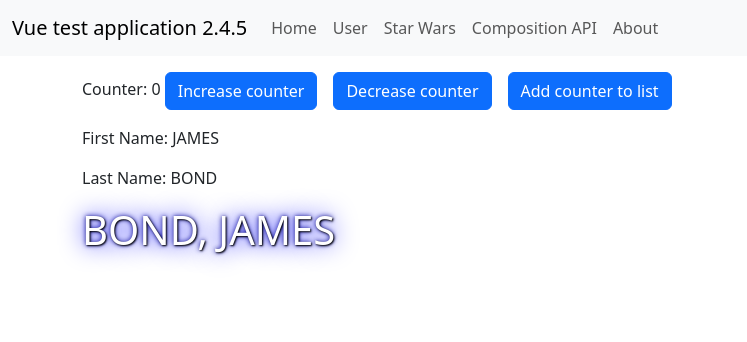
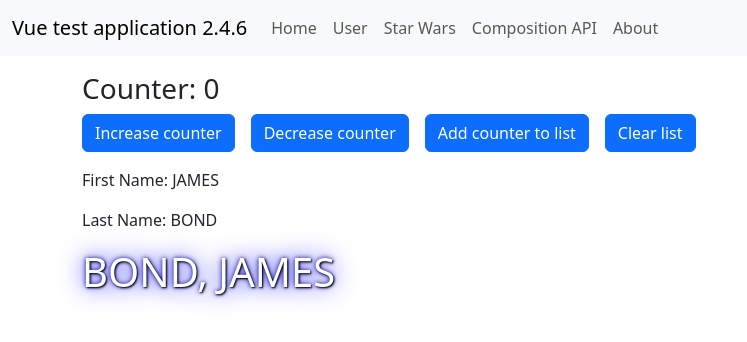
Before and after one commit to wim-vdw/vite-vue-test, a Vue app: page /composition in a window 1280 px wide. Shown: the top 342 px of the page, without its empty margins (0-747 px from the left). Built offline with nearby package versions, Linux system fonts and the light colour scheme.

Commit message:
add clear list feature

```diff
--- a/package.json
+++ b/package.json
@@ -1,6 +1,6 @@
 {
   "name": "vite-vue-test",
-  "version": "2.4.5",
+  "version": "2.4.6",
   "private": true,
   "scripts": {
     "dev": "vite",
--- a/src/App.vue
+++ b/src/App.vue
@@ -5,7 +5,7 @@ export default {
   name: 'App',
   data() {
     return {
-      version: '2.4.5',
+      version: '2.4.6',
     };
   },
   components: {
--- a/src/stores/user.js
+++ b/src/stores/user.js
@@ -40,6 +40,10 @@ export const useUserStore2 = defineStore('user2', () => {
     counterList.value.push(count.value);
   }
 
+  function clearCounterList() {
+    counterList.value = [];
+  }
+
   return {
     count,
     name,
@@ -50,5 +54,6 @@ export const useUserStore2 = defineStore('user2', () => {
     decrement,
     upper,
     addCounterToList,
+    clearCounterList,
   };
 });
--- a/src/views/CompositionView.vue
+++ b/src/views/CompositionView.vue
@@ -13,8 +13,8 @@ onMounted(() => {
 
 <template>
   <div class="my-3">
+    <h3>Counter: {{ store.count }}</h3>
     <p>
-      Counter: {{ store.count }}
       <button class="btn btn-primary me-3" @click="store.increment">
         Increase counter
       </button>
@@ -24,15 +24,18 @@ onMounted(() => {
       <button class="btn btn-primary me-3" @click="store.addCounterToList">
         Add counter to list
       </button>
+      <button class="btn btn-primary me-3" @click="store.clearCounterList()">
+        Clear list
+      </button>
     </p>
+    <p>First Name: {{ store.name.firstName }}</p>
+    <p>Last Name: {{ store.name.lastName }}</p>
+    <h1>{{ store.fullName }}</h1>
     <ul>
       <li v-for="(counter, index) in store.counterList" :key="index">
         {{ counter }}
       </li>
     </ul>
-    <p>First Name: {{ store.name.firstName }}</p>
-    <p>Last Name: {{ store.name.lastName }}</p>
-    <h1>{{ store.fullName }}</h1>
   </div>
 </template>
 
```
